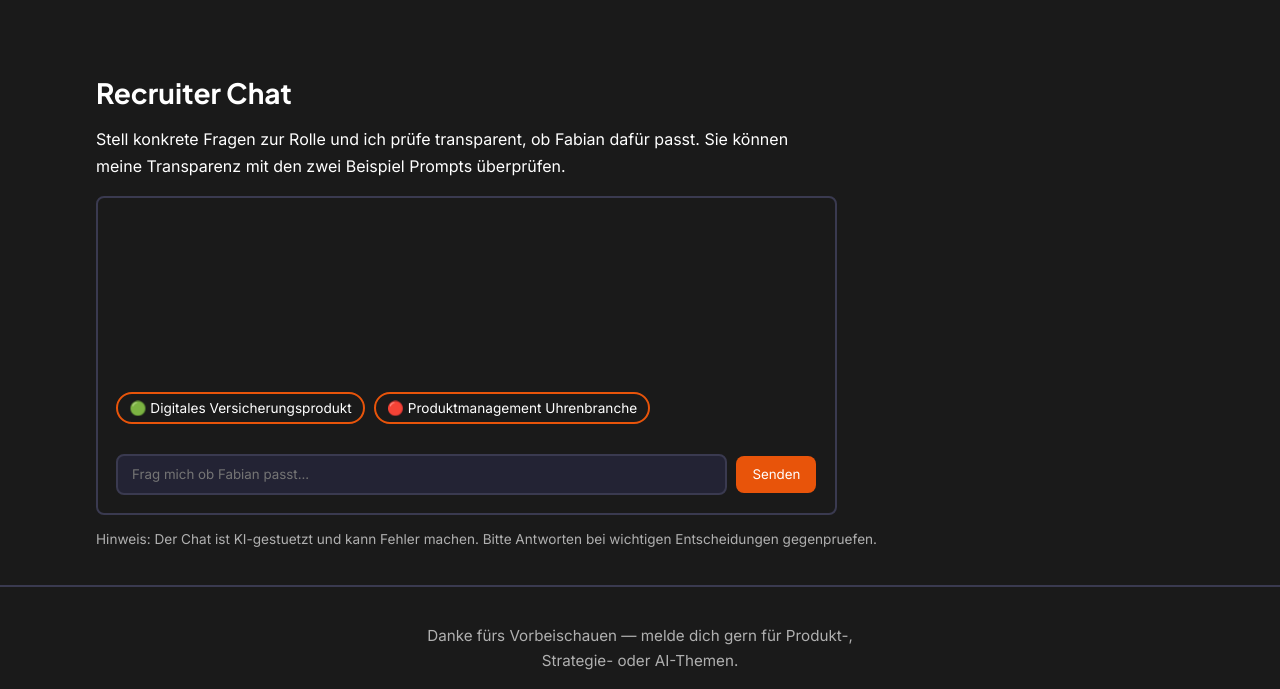
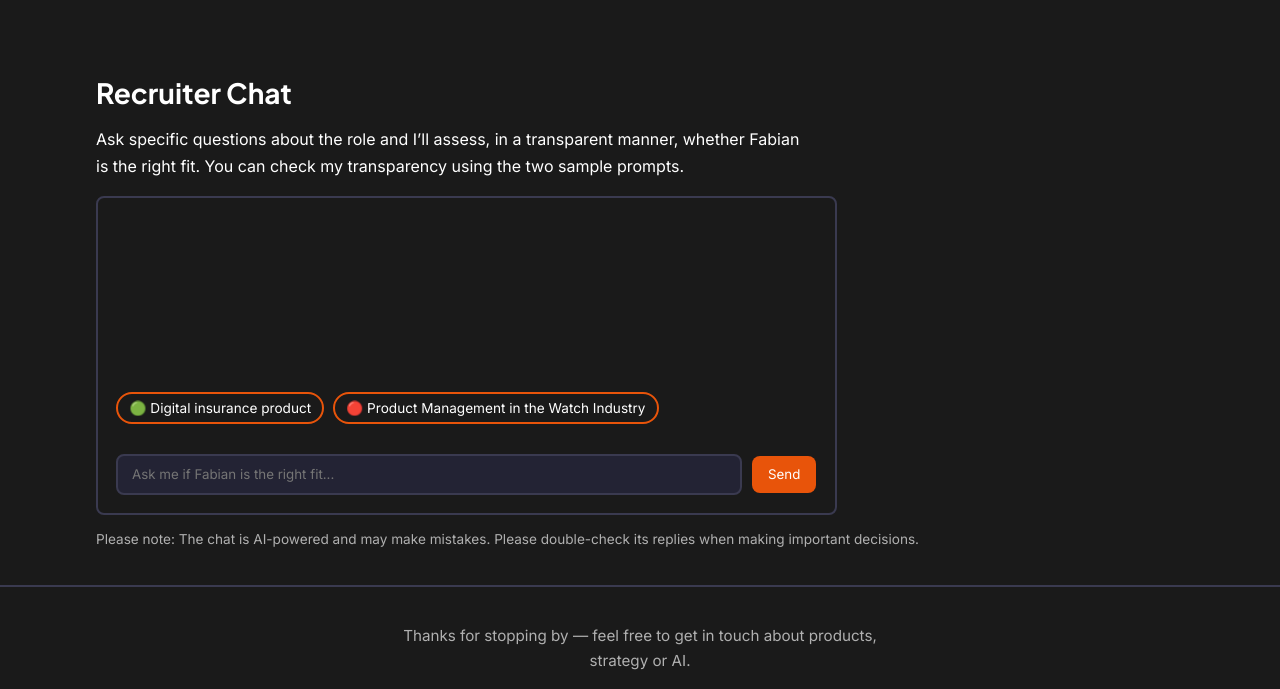
Before and after one commit to Ajax994/EWEB--Portfolio-Page-Fabian-Ramseier, a plain HTML site: page index.html in a window 1280 px wide. Shown: the part 4226-4915 px from the top of the page. Drawn offline with nearby package versions, Linux system fonts and the light colour scheme.

Commit message:
Everything has been adapted into English

```diff
--- a/index.html
+++ b/index.html
@@ -268,7 +268,7 @@
         <section id="contact" class="contact">
             <div class="experience-container contact-content">
                 <h2 class="contact-heading">Contact</h2>
-                <p class="contact-intro">Schreib mir gerne eine Nachricht – ich melde mich so schnell wie möglich.</p>
+                <p class="contact-intro">Feel free to send me a message – I’ll respond as soon as possible.</p>
 
                 <form class="contact-form" id="contact-form" action="https://formspree.io/f/maqkolnd" method="POST">
                     <label class="contact-field">
@@ -295,27 +295,27 @@
         <section id="recruiter-chat" class="recruiter-chat">
             <div class="experience-container recruiter-chat-content">
                 <h2 class="recruiter-chat-heading">Recruiter Chat</h2>
-                <p class="recruiter-chat-teaser">Stell konkrete Fragen zur Rolle und ich prüfe transparent, ob Fabian dafür passt. Sie können meine Transparenz mit den zwei Beispiel Prompts überprüfen. </p>
+                <p class="recruiter-chat-teaser">Ask specific questions about the role and I’ll assess, in a transparent manner, whether Fabian is the right fit. You can check my transparency using the two sample prompts.</p>
 
                 <div class="chat-window">
                     <div id="chat-messages" aria-live="polite" aria-label="Chatverlauf"></div>
 
                     <div class="chat-suggestions">
                         <button class="chat-suggestion" data-prompt="Wir suchen jemanden der bei der Modernisierung eines digitalen Versicherungsprodukts mitwirkt - Anforderungsanalyse, Schnittstelle zwischen IT und Fachbereich. Passt Fabian?">
-                            🟢 Digitales Versicherungsprodukt
+                            🟢 Digital insurance product
                         </button>
                         <button class="chat-suggestion" data-prompt="Wir suchen einen erfahrenen Produktmanager zur Uebernahme des gesamten Portfolios eines etablierten Uhrenherstellers mit 10 Jahren Branchenerfahrung. Passt Fabian?">
-                            🔴 Produktmanagement Uhrenbranche
+                            🔴 Product Management in the Watch Industry
                         </button>
                     </div>
 
                     <div class="chat-input-row">
-                        <input type="text" id="chat-input" placeholder="Frag mich ob Fabian passt...">
-                        <button id="chat-send" type="button">Senden</button>
+                        <input type="text" id="chat-input" placeholder="Ask me if Fabian is the right fit...">
+                        <button id="chat-send" type="button">Send</button>
                     </div>
                 </div>
 
-                <p class="chat-disclaimer">Hinweis: Der Chat ist KI-gestuetzt und kann Fehler machen. Bitte Antworten bei wichtigen Entscheidungen gegenpruefen.</p>
+                <p class="chat-disclaimer">Please note: The chat is AI-powered and may make mistakes. Please double-check its replies when making important decisions.</p>
             </div>
         </section>
 
@@ -324,7 +324,7 @@
 
     <footer class="site-footer">
         <div class="experience-container site-footer__inner">
-            <p class="site-footer__text">Danke fürs Vorbeischauen — melde dich gern für Produkt-, Strategie- oder AI-Themen.</p>
+            <p class="site-footer__text">Thanks for stopping by — feel free to get in touch about products, strategy or AI.</p>
             <div class="site-footer__socials">
                 <a href="https://www.linkedin.com/in/fabian-ramseier" class="social-icon" aria-label="LinkedIn" target="_blank" rel="noopener noreferrer">
                     <svg viewBox="0 0 24 24" xmlns="http://www.w3.org/2000/svg"><path d="M20.447 20.452h-3.554v-5.569c0-1.328-.027-3.037-1.852-3.037-1.853 0-2.136 1.445-2.136 2.939v5.667H9.351V9h3.414v1.561h.046c.477-.9 1.637-1.85 3.37-1.85 3.601 0 4.267 2.37 4.267 5.455v6.286zM5.337 7.433c-1.144 0-2.063-.926-2.063-2.065 0-1.138.92-2.063 2.063-2.063 1.14 0 2.064.925 2.064 2.063 0 1.139-.925 2.065-2.064 2.065zm1.782 13.019H3.555V9h3.564v11.452zM22.225 0H1.771C.792 0 0 .774 0 1.729v20.542C0 23.227.792 24 1.771 24h20.451C23.2 24 24 23.227 24 22.271V1.729C24 .774 23.2 0 22.222 0h.003z"/></svg>
```
